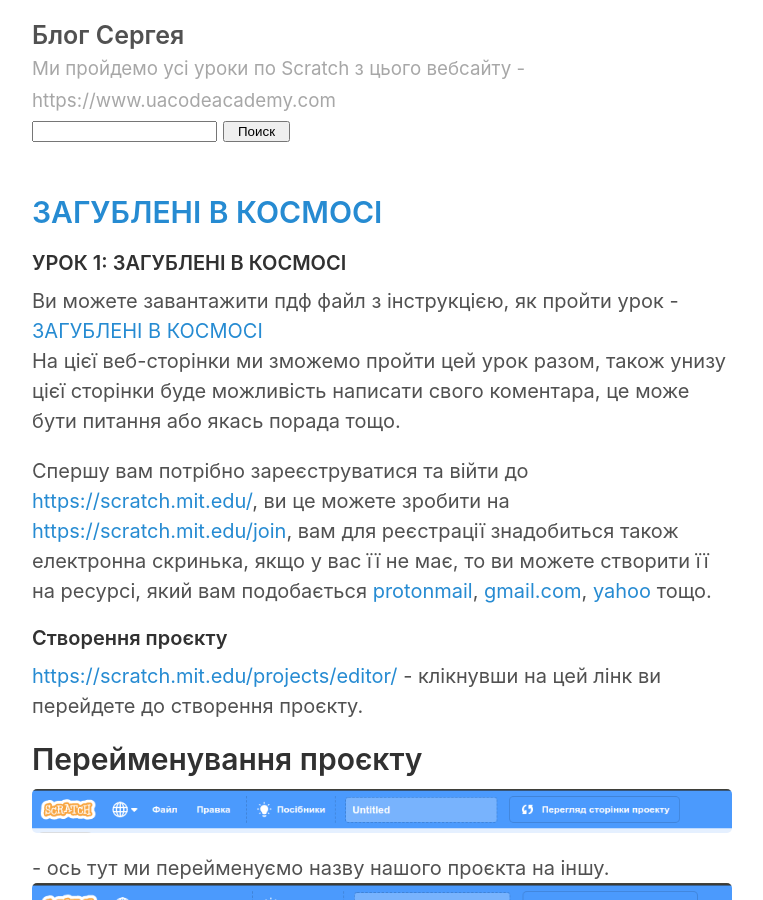
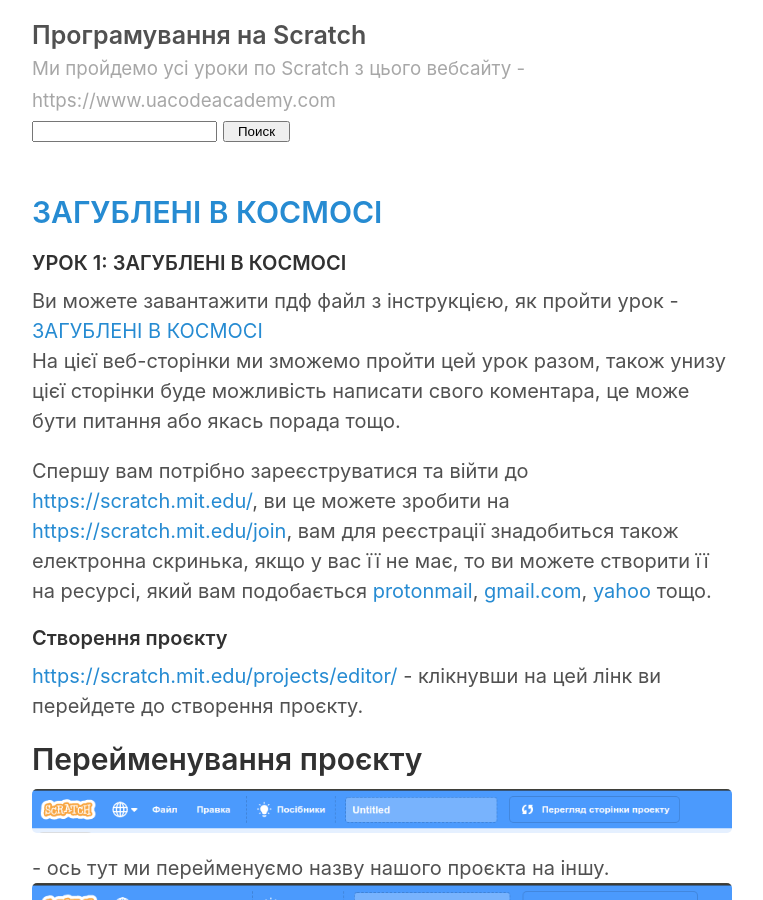
Before and after one commit to serhii73/serhii73.github.io, a Jekyll site: the page built from index.html, in a window 1280 px wide and 900 px high. Shown: the whole window, without its empty margins (258-1021 px from the left). Built offline with Jekyll 4.4.1, drawn with Linux system fonts in a browser that asks for light colours; the list of posts is cut into pages by our own code; some of the changed lines change nothing that is shown.

Commit message:
Update config

```diff
--- a/_config.yml
+++ b/_config.yml
@@ -2,7 +2,7 @@
 permalink:           /:title/
 
 # Setup
-title:               Блог Сергея
+title:               Програмування на Scratch
 tagline:             Ми пройдемо усі уроки по Scratch з цього вебсайту - https://www.uacodeacademy.com
 url:                 https://osvita-code.github.io/scratch
 paginate:            1
@@ -18,7 +18,7 @@
 # About/contact
 author:
   name:              Sergey
-  url:               https://serhii73.github.io
+  url:               https://osvita-code.github.io/scratch
   email:             aserhii@protonmail.com
 
 google_analytics: UA-152987198-1
@@ -30,7 +30,7 @@
 # Custom vars
 version:             2.0.0
 github:
-  repo:              https://github.com/serhii73
+  repo:              https://github.com/osvita-code/scratch
 
 # Gems
 plugins:
```
